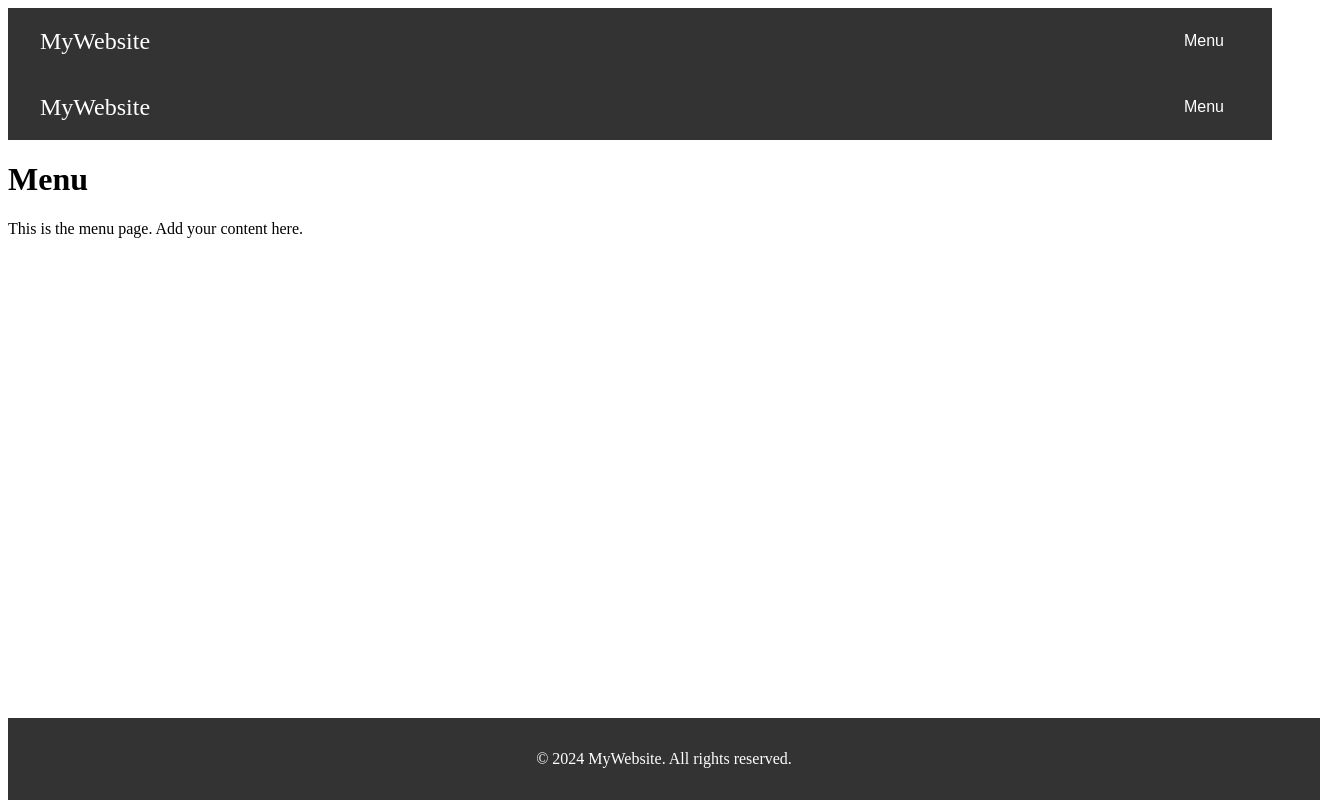
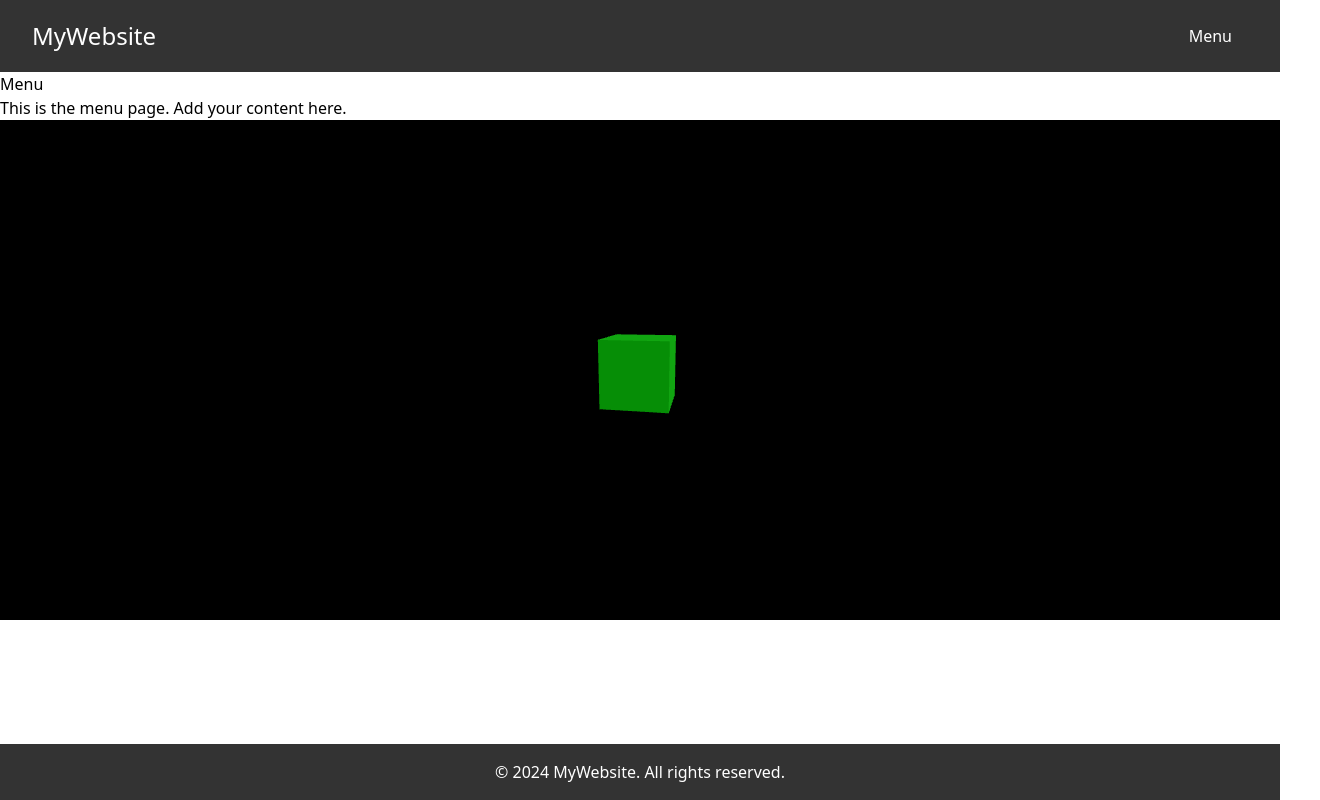
Before and after one commit to fossenier/codedex, a Next.js app in the folder codedex/: page /menu in a window 1280 px wide. Shown: the whole page, 1320 px wide, since content can reach past the window. Built offline with nearby package versions, Linux system fonts and the light colour scheme.

Commit message:
fix: remove cursed duplicate Nav

```diff
--- a/codedex/app/calendar/page.tsx
+++ b/codedex/app/calendar/page.tsx
@@ -1,7 +1,9 @@
+"use client";
+
 import React from 'react';
 
 import MyCalendar from '../components/Calendar';
-import Layout from '../layout';
+import Layout from '../components/Layout';
 
 const CalendarPage: React.FC = () => {
   return (
--- /dev/null
+++ b/codedex/app/components/Layout.tsx
@@ -0,0 +1,51 @@
+"use client";
+
+import Head from 'next/head';
+import Link from 'next/link';
+import React, { ReactNode } from 'react';
+
+import styles from './layout.module.css';
+
+interface LayoutProps {
+  children: ReactNode;
+}
+
+const Layout: React.FC<LayoutProps> = ({ children }) => {
+  return (
+    <>
+      <Head>
+        <meta charSet="UTF-8" />
+        <meta name="viewport" content="width=device-width, initial-scale=1.0" />
+        <title>My Website</title>
+      </Head>
+      <div>
+        <header className={styles.header}>
+          <nav className={styles.navbar}>
+            <Link href="/" className={styles.logo}>
+              MyWebsite
+            </Link>
+            <div className={styles.dropdown}>
+              <button className={styles.dropbtn}>Menu</button>
+              <div className={styles.dropdownContent}>
+                <Link href="/calendar">
+                  Calendar
+                </Link>
+                <Link href="/menu">
+                  Menu
+                </Link>
+              </div>
+              </div>
+            </nav>
+          </header>
+          <main>
+            {children}
+          </main>
+          <footer className={styles.footer}>
+            <p>© 2024 MyWebsite. All rights reserved.</p>
+          </footer>
+        </div>
+    </>
+  );
+};
+
+export default Layout;
--- /dev/null
+++ b/codedex/app/components/ThreeDMenu.tsx
@@ -0,0 +1,59 @@
+"use client";
+
+import React, { useEffect, useRef } from 'react';
+import * as THREE from 'three';
+
+const ThreeDMenu: React.FC = () => {
+  const mountRef = useRef<HTMLDivElement>(null);
+
+  useEffect(() => {
+    const mount = mountRef.current!;
+
+    // Scene
+    const scene = new THREE.Scene();
+
+    // Camera
+    const camera = new THREE.PerspectiveCamera(75, mount.clientWidth / mount.clientHeight, 0.1, 1000);
+    camera.position.z = 5;
+
+    // Renderer
+    const renderer = new THREE.WebGLRenderer({ antialias: true });
+    renderer.setSize(mount.clientWidth, mount.clientHeight);
+    mount.appendChild(renderer.domElement);
+
+    // Cube
+    const geometry = new THREE.BoxGeometry();
+    const material = new THREE.MeshStandardMaterial({ color: 0x00ff00 });
+    const cube = new THREE.Mesh(geometry, material);
+    scene.add(cube);
+
+    // Lights
+    const ambientLight = new THREE.AmbientLight(0xffffff, 0.5);
+    scene.add(ambientLight);
+
+    const directionalLight = new THREE.DirectionalLight(0xffffff, 1);
+    directionalLight.position.set(5, 5, 5);
+    scene.add(directionalLight);
+
+    // Animation
+    const animate = () => {
+      requestAnimationFrame(animate);
+
+      cube.rotation.x += 0.01;
+      cube.rotation.y += 0.01;
+
+      renderer.render(scene, camera);
+    };
+
+    animate();
+
+    // Cleanup
+    return () => {
+      mount.removeChild(renderer.domElement);
+    };
+  }, []);
+
+  return <div ref={mountRef} style={{ width: '100%', height: '500px' }} />;
+};
+
+export default ThreeDMenu;
--- a/codedex/app/layout.module.css
+++ b/codedex/app/components/layout.module.css
@@ -1,5 +1,3 @@
-/* layout.module.css */
-
 .header {
     background-color: #333;
     color: white;
--- a/codedex/app/globals.css
+++ b/codedex/app/globals.css
@@ -5,7 +5,7 @@
 
 :root {
   --foreground-rgb: 0, 0, 0;
-  --background-start-rgb: 214, 219, 220;
+  --background-start-rgb: 0, 0, 0;
   --background-end-rgb: 255, 255, 255;
 }
 
@@ -19,10 +19,5 @@
 
 body {
   color: rgb(var(--foreground-rgb));
-  background: linear-gradient(
-      to bottom,
-      transparent,
-      rgb(var(--background-end-rgb))
-    )
-    rgb(var(--background-start-rgb));
+  background-color: white;
 }
--- a/codedex/app/layout.tsx
+++ b/codedex/app/layout.tsx
@@ -1,53 +1,16 @@
-"use client";
+import './globals.css'; // Make sure this path is correct
 
-import Head from 'next/head';
-import Link from 'next/link';
-import React, { ReactNode } from 'react';
-
-import styles from './layout.module.css';
-
-interface LayoutProps {
-  children: ReactNode;
-}
-
-const Layout: React.FC<LayoutProps> = ({ children }) => {
+export default function RootLayout({ children }: { children: React.ReactNode }) {
   return (
     <html lang="en">
-      <Head>
+      <head>
         <meta charSet="UTF-8" />
         <meta name="viewport" content="width=device-width, initial-scale=1.0" />
         <title>My Website</title>
-      </Head>
+      </head>
       <body>
-        <div>
-          <header className={styles.header}>
-            <nav className={styles.navbar}>
-              <Link href="/" className={styles.logo}>
-                MyWebsite
-              </Link>
-              <div className={styles.dropdown}>
-                <button className={styles.dropbtn}>Menu</button>
-                <div className={styles.dropdownContent}>
-                  <Link href="/calendar">
-                    Calendar
-                  </Link>
-                  <Link href="/menu">
-                    Menu
-                  </Link>
-                </div>
-              </div>
-            </nav>
-          </header>
-          <main>
-            {children}
-          </main>
-          <footer className={styles.footer}>
-            <p>© 2024 MyWebsite. All rights reserved.</p>
-          </footer>
-        </div>
+        {children}
       </body>
     </html>
   );
-};
-
-export default Layout;
+}
--- a/codedex/app/menu/page.tsx
+++ b/codedex/app/menu/page.tsx
@@ -1,12 +1,16 @@
+"use client";
+
 import React from 'react';
 
-import Layout from '../layout';
+import Layout from '../components/Layout';
+import ThreeDMenu from '../components/ThreeDMenu';
 
 const MenuPage: React.FC = () => {
   return (
     <Layout>
       <h1>Menu</h1>
       <p>This is the menu page. Add your content here.</p>
+      <ThreeDMenu />
     </Layout>
   );
 };
--- a/codedex/app/page.tsx
+++ b/codedex/app/page.tsx
@@ -2,7 +2,7 @@
 
 import React, { useEffect, useState } from 'react';
 
-import Layout from './layout';
+import Layout from './components/Layout';
 
 const HomePage: React.FC = () => {
   const [mounted, setMounted] = useState(false);
--- a/codedex/package.json
+++ b/codedex/package.json
@@ -24,6 +24,7 @@
     "react-big-calendar": "^1.13.0",
     "react-dom": "18.3.1",
     "tailwindcss": "3.4.4",
+    "three": "^0.166.1",
     "typescript": "5.5.3"
   },
   "devDependencies": {
@@ -31,6 +32,7 @@
     "@babel/preset-env": "^7.0.0",
     "@babel/preset-react": "^7.0.0",
     "@types/react-big-calendar": "^0.33.2",
+    "@types/three": "^0.166.0",
     "babel-loader": "^8.0.0",
     "eslint": "^8.57.0",
     "eslint-config-next": "^14.2.5"
```
Also changed, not shown: 1 other file (tests, documents, lock files or other folders).
